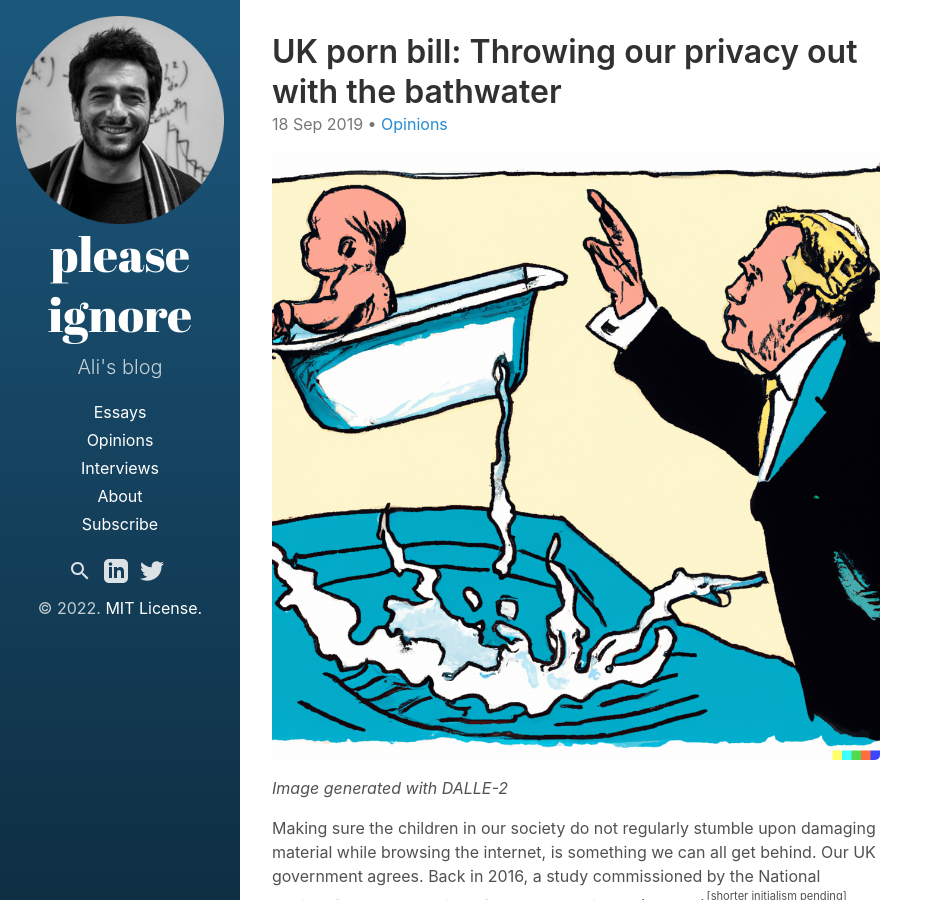
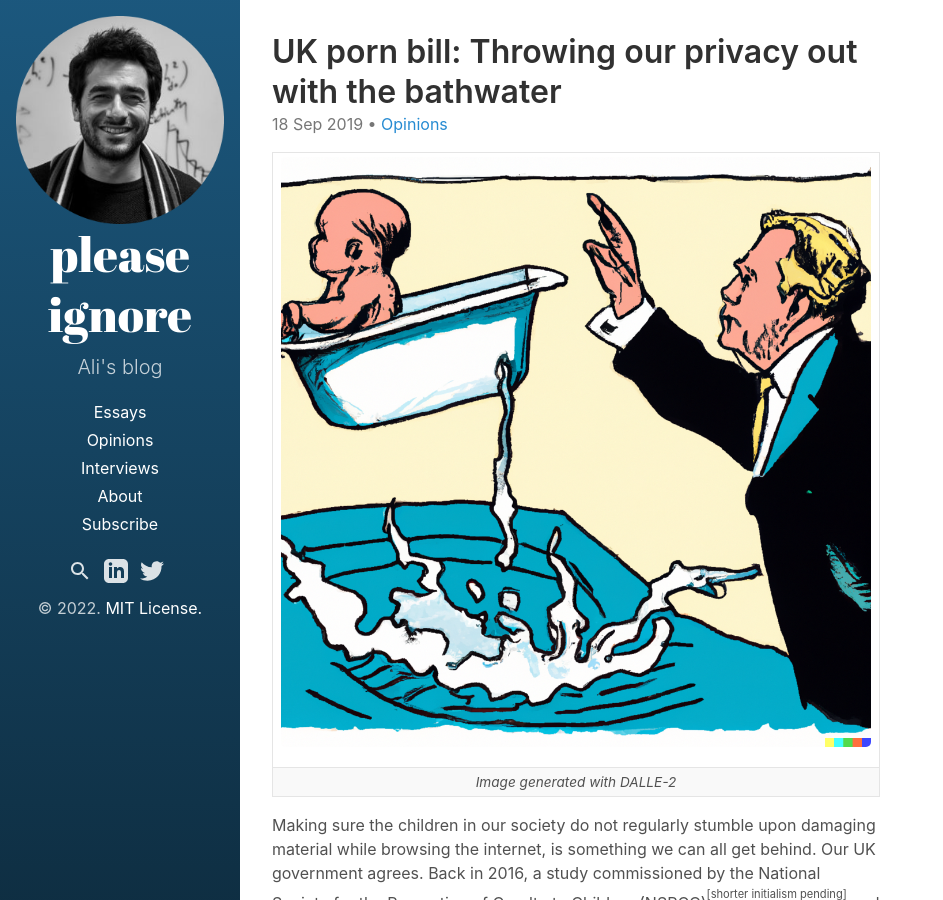
Before and after one commit to alfarzan/plsignore.com, a Jekyll site: the page built from _posts/2019-09-18-digital-economy.md, in a window 1280 px wide and 900 px high. Shown: the whole window, without its empty margins (0-943 px from the left). Built offline with Jekyll 4.4.1, drawn with Linux system fonts in a browser that asks for light colours.

Commit message:
Update 2019-09-18-digital-economy.md

```diff
--- a/_posts/2019-09-18-digital-economy.md
+++ b/_posts/2019-09-18-digital-economy.md
@@ -4,9 +4,9 @@ title:  "UK porn bill: Throwing our privacy out with the bathwater"
 categories: [ Opinions ]
 published: true
 ---
-
-![](/assets/images/DALLE-privacy.png)
-*Image generated with DALLE-2*
+| ![](/assets/images/DALLE-privacy.png) |
+|:--:|
+| *Image generated with DALLE-2* |
 
 Making sure the children in our society do not regularly stumble upon damaging material while browsing the internet, is something we can all get behind. Our UK government agrees. Back in 2016, a study commissioned by the National Society for the Prevention of Cruelty to Children (NSPCC)<sup><sup>[shorter initialism pending]</sup></sup> and the Office of the Children's Commissioner (OCC) [surveyed](https://learning.nspcc.org.uk/research-resources/2016/i-wasn-t-sure-it-was-normal-to-watch-it/
 https://learning.nspcc.org.uk/media/1187/mdx-nspcc-occ-pornography-report.pdf) 1001 children and young teens about their experience of internet pornography. The survey suggested that about half had seen pornography online, with the first exposure being most likely accidental.
```
